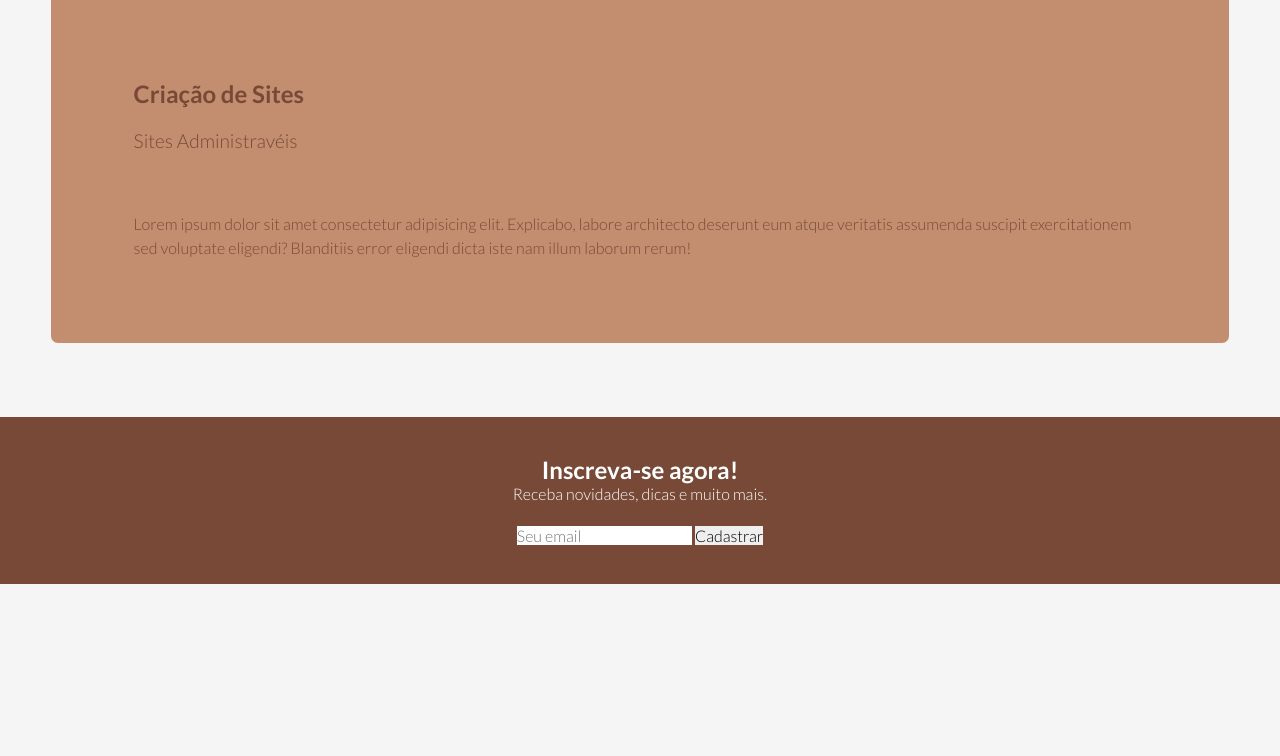
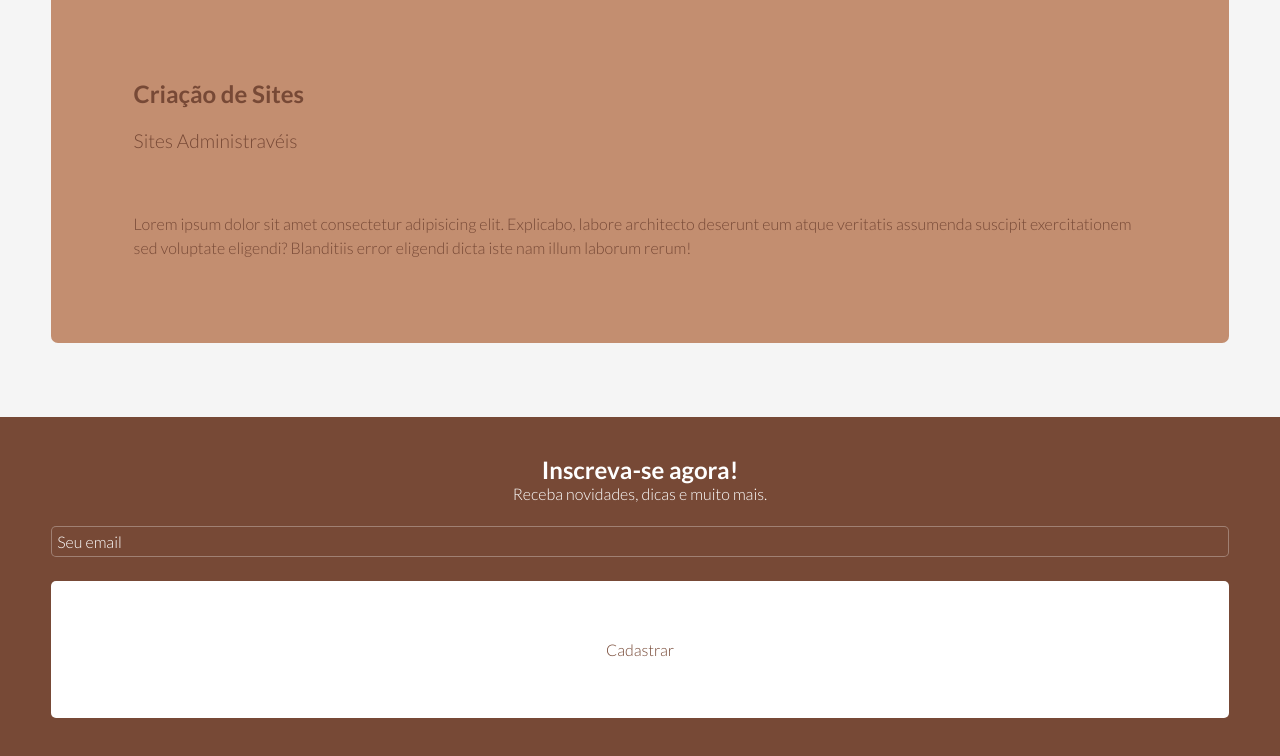
Before and after one commit to danielfeitosa4/DMarquesTrancas, a plain HTML site: page index.html in a window 1280 px wide. Shown: the part 2725-3481 px from the top of the page. Before the commit the page ends 3309 px from the top, so only its background shows below. Drawn offline with nearby package versions, Linux system fonts and the light colour scheme.

Commit message:
Estilização do Newsletter
Adicionando estilos no input e button do newsletter

```diff
--- a/css/style.css
+++ b/css/style.css
@@ -224,3 +224,26 @@ img {
 .newsletter form {
   margin-top: 2%;
 }
+
+.newsletter input {
+  background-color: #774936;
+  color: #fff;
+  border: 1px solid rgba(255, 255, 255, 0.3);
+  padding: 5px;
+  border-radius: 5px;
+  width: 100%;
+}
+
+::-webkit-input-placeholder{
+  color: rgb(255, 255, 255);
+}
+
+.newsletter button {
+  width: 100%;
+  background-color: #fff;
+  color: #774936;
+  padding: 5%;
+  border-radius: 5px;
+  cursor: pointer;
+  margin-top: 2%;
+}
```
